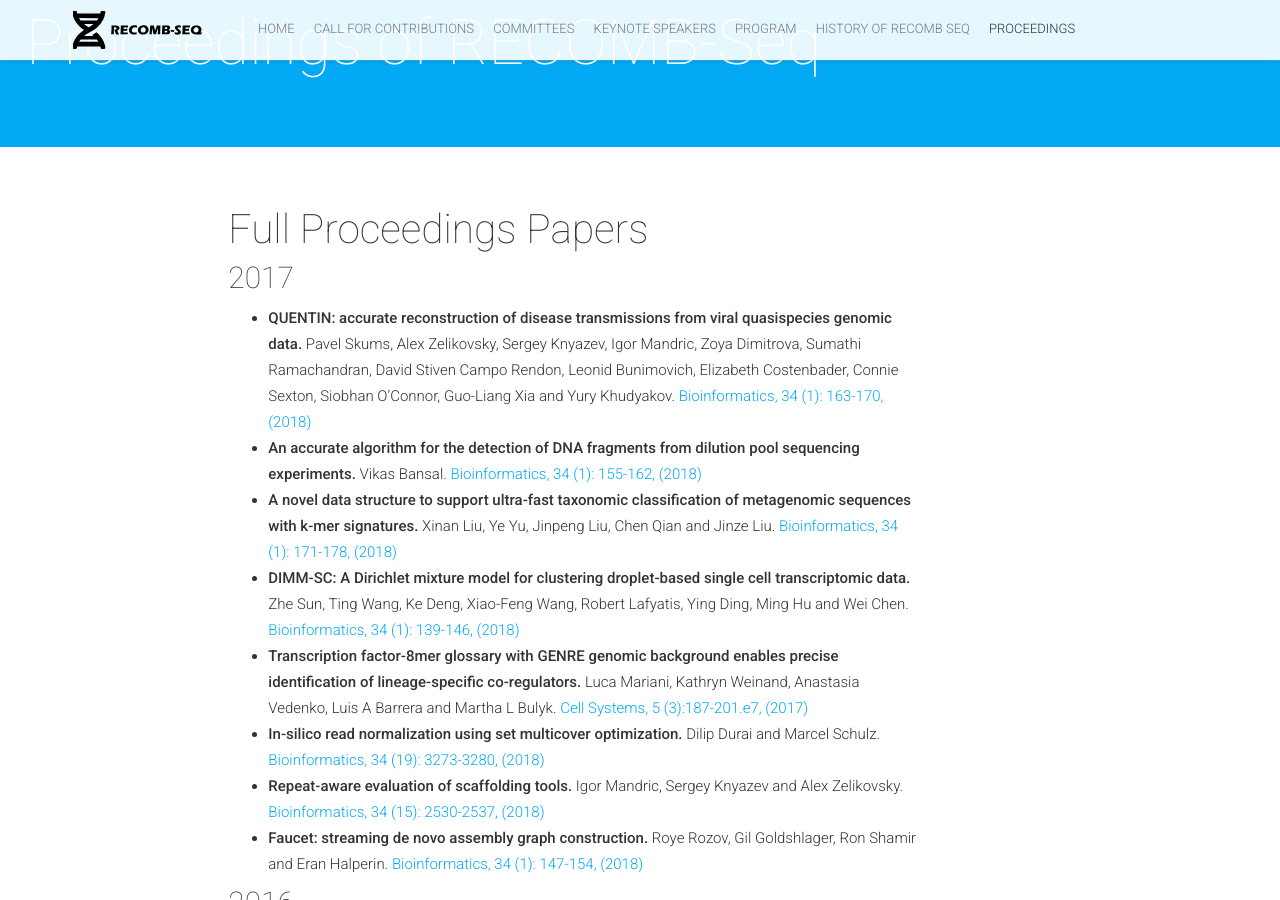
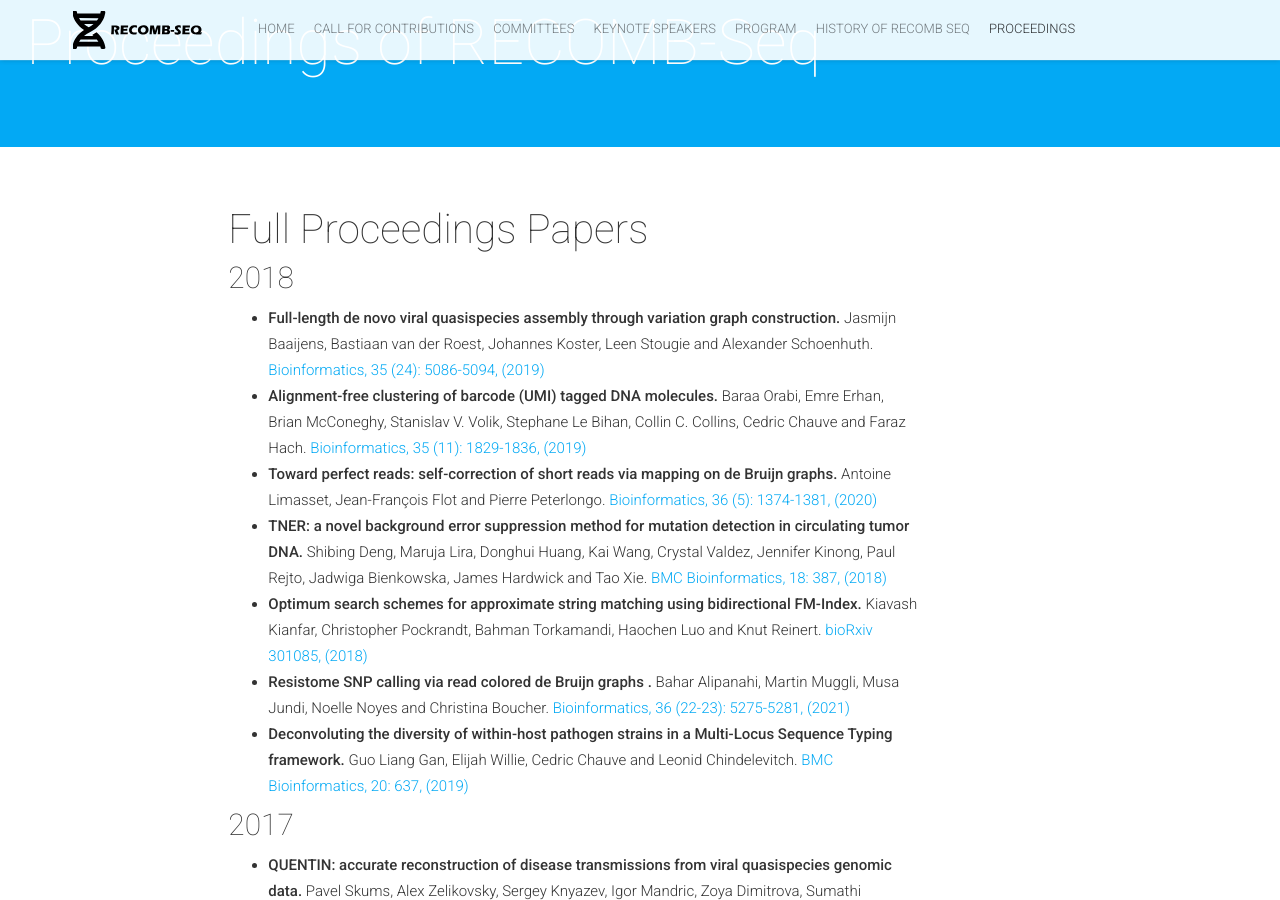
Before and after one commit to recomb-seq/recomb-seq.github.io, a Jekyll site: the page built from proceedings.md, in a window 1280 px wide and 900 px high, scrolled down 260 px. Built offline with Jekyll 4.4.1, drawn with Linux system fonts in a browser that asks for light colours; nearby versions of some CDN libraries; comment, search, counter and statistics services are not loaded.

Commit message:
2018 proceedings

```diff
--- a/proceedings.md
+++ b/proceedings.md
@@ -6,6 +6,16 @@ isStaticPost: true
 ---
 
 #### Full Proceedings Papers
+
+##### 2018
+
+  - **Full-length de novo viral quasispecies assembly through variation graph construction.** Jasmijn Baaijens, Bastiaan van der Roest, Johannes Koster, Leen Stougie and Alexander Schoenhuth. [Bioinformatics, 35 (24): 5086-5094, (2019)](https://academic.oup.com/bioinformatics/article/35/24/5086/5506652)
+  - **Alignment-free clustering of barcode (UMI) tagged DNA molecules.** Baraa Orabi, Emre Erhan, Brian McConeghy, Stanislav V. Volik, Stephane Le Bihan, Collin C. Collins, Cedric Chauve and Faraz Hach. [Bioinformatics, 35 (11): 1829-1836, (2019)](https://academic.oup.com/bioinformatics/article/35/11/1829/5142725)
+  - **Toward perfect reads: self-correction of short reads via mapping on de Bruijn graphs.** Antoine Limasset, Jean-François Flot and Pierre Peterlongo. [Bioinformatics, 36 (5): 1374-1381, (2020)](https://academic.oup.com/bioinformatics/article/36/5/1374/5345559)
+  - **TNER: a novel background error suppression method for mutation detection in circulating tumor DNA.** Shibing Deng, Maruja Lira, Donghui Huang, Kai Wang, Crystal Valdez, Jennifer Kinong, Paul Rejto, Jadwiga Bienkowska, James Hardwick and Tao Xie. [BMC Bioinformatics, 18: 387, (2018)](https://bmcbioinformatics.biomedcentral.com/articles/10.1186/s12859-018-2428-3)
+  - **Optimum search schemes for approximate string matching using bidirectional FM-Index.** Kiavash Kianfar, Christopher Pockrandt, Bahman Torkamandi, Haochen Luo and Knut Reinert. [bioRxiv 301085, (2018)](https://www.biorxiv.org/content/10.1101/301085v2)
+  - **Resistome SNP calling via read colored de Bruijn graphs .** Bahar Alipanahi, Martin Muggli, Musa Jundi, Noelle Noyes and Christina Boucher. [Bioinformatics, 36 (22-23): 5275-5281, (2021)](https://academic.oup.com/bioinformatics/article/36/22-23/5275/5734643)
+  - **Deconvoluting the diversity of within-host pathogen strains in a Multi-Locus Sequence Typing framework.** Guo Liang Gan, Elijah Willie, Cedric Chauve and Leonid Chindelevitch. [BMC Bioinformatics, 20: 637, (2019)](https://bmcbioinformatics.biomedcentral.com/articles/10.1186/s12859-019-3204-8)
 
 ##### 2017
 
```
